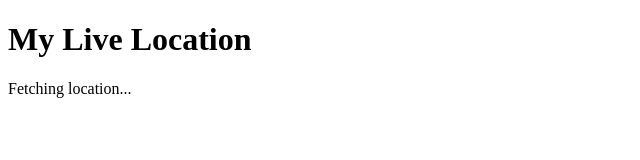
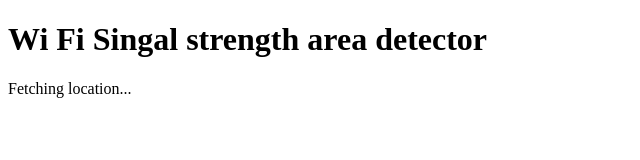
Before and after one commit to sakibhack/Crowded-area-detector-for-wifi-signal, a plain HTML site: page index.html in a window 1280 px wide. Shown: the whole page, without its empty margins (0-640 px from the left). Drawn offline with Linux system fonts and the light colour scheme.

Commit message:
Update index.html

```diff
--- a/index.html
+++ b/index.html
@@ -4,7 +4,7 @@
     <title>Live Location Share</title>
 </head>
 <body>
-    <h1>My Live Location</h1>
+    <h1>Wi Fi Singal strength area detector</h1>
     <p id="location">Fetching location...</p>
 
     <script src="script.js"></script>
```
